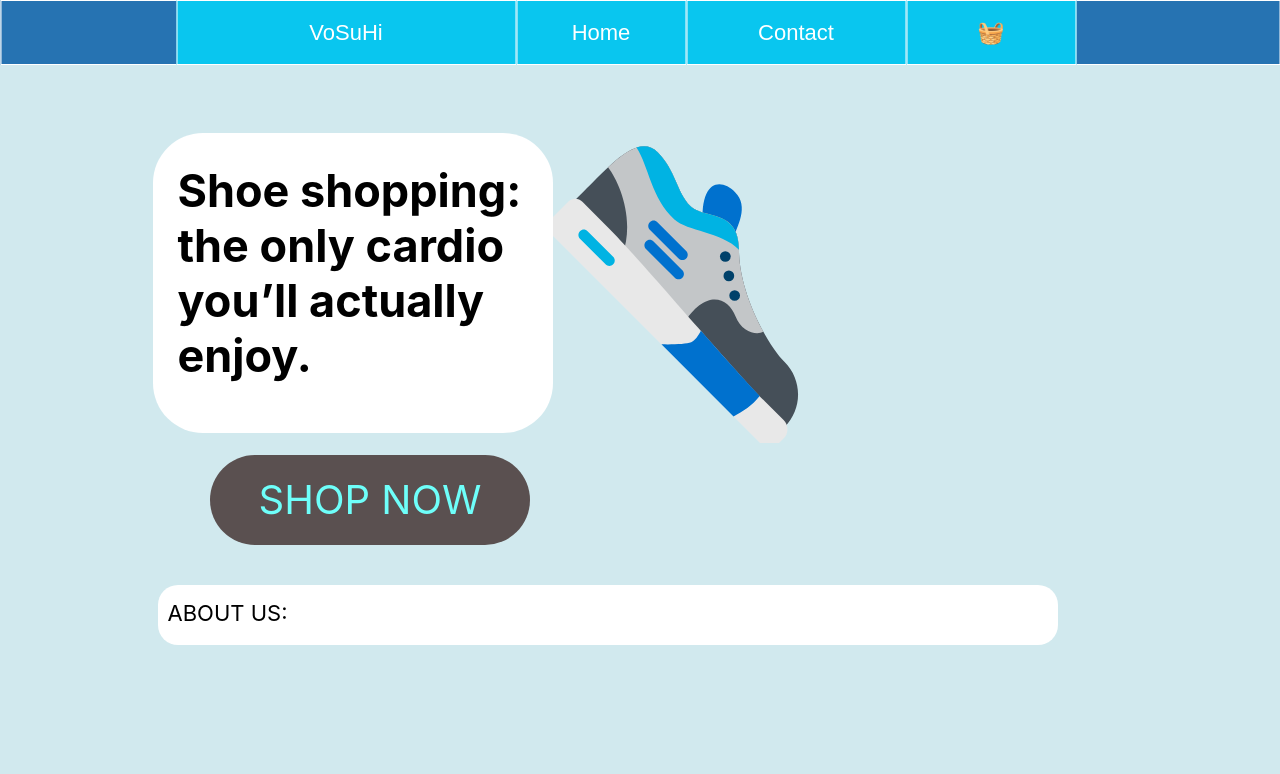
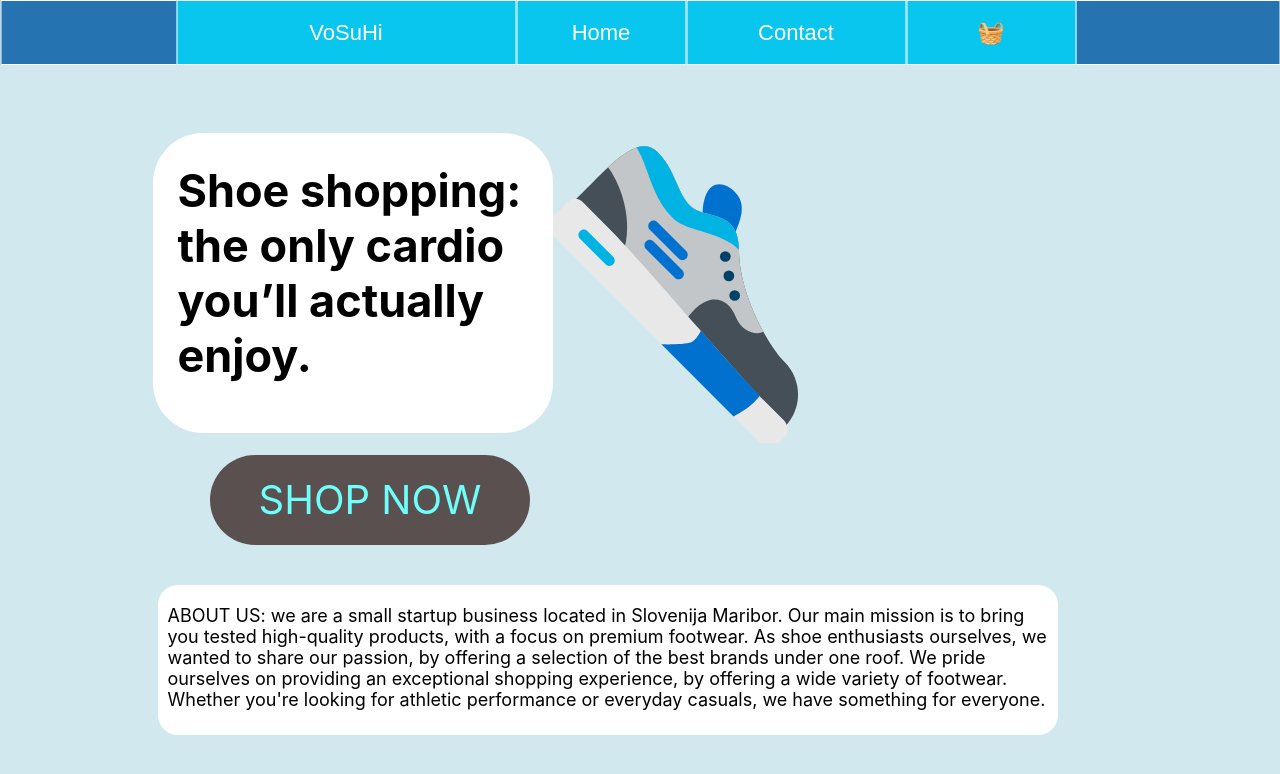
Before and after one commit to Voluharji/RPO-frontend, a React (Vite) app: page / in a window 1280 px wide. Shown: the top 774 px of the page. Built offline with nearby package versions, Linux system fonts and the light colour scheme.

Commit message:
dodal about us

```diff
--- a/src/Homepage/homepage.css
+++ b/src/Homepage/homepage.css
@@ -102,22 +102,23 @@
 
 .homepage-bot{
     width: 900px;
-    height: 60px;
+    height: 150px;
     background-color: white;
     border-radius: 20px;
 
     display: flex;
     justify-content: left;
-    align-items: center;
+
 
     grid-column: 3/12;
     grid-row: 10/11;
 }
 
 .about-us-text{
-    width: 140px;
+    width: 900px;
     height: 30px;
-    font-size: 22px;
+    font-size: 18px;
     font-family: Inter, sans-serif;
     padding-left: 10px;
+    padding-top: 20px;
 }
--- a/src/Homepage/homepage.jsx
+++ b/src/Homepage/homepage.jsx
@@ -5,16 +5,16 @@ function homepage() {
     return (
         <div className='homepage-container'>
             <div className='homepage-top'>
-            <button className='nav-button' style={{width: '340px'}}>
+                <button className='nav-button' style={{ width: '340px' }}>
                     <span className='nav-button-text'>VoSuHi</span>
                 </button>
-            <button className='nav-button' style={{width: '170px'}}>
+                <button className='nav-button' style={{ width: '170px' }}>
                     <span className='nav-button-text'>Home</span>
                 </button>
-            <button className='nav-button' style={{width: '220px'}}>
+                <button className='nav-button' style={{ width: '220px' }}>
                     <span className='nav-button-text'>Contact</span>
                 </button>
-            <button className='nav-button' style={{width: '170px'}}>
+                <button className='nav-button' style={{ width: '170px' }}>
                     <span className='nav-button-text'>🧺</span>
                 </button>
             </div>
@@ -22,17 +22,22 @@ function homepage() {
             <div className='homepage-mid'>
                 <div className='moto'>
                     <h1 className='moto-text'>
-                    <b>Shoe shopping: <br/> the only cardio <br/> you’ll actually <br/> enjoy.</b>
+                        <b>Shoe shopping: <br /> the only cardio <br /> you’ll actually <br /> enjoy.</b>
                     </h1>
                 </div>
-            <img className="moto-svg" src={img1} alt="SVG Icon" width="320" height="320"/>
+                <img className="moto-svg" src={img1} alt="SVG Icon" width="320" height="320" />
             </div>
 
 
             <button className='shop-now-button'><p className='shop-now-button-text'>SHOP NOW</p></button>
 
             <div className='homepage-bot'>
-            <p className='about-us-text'>ABOUT US:</p>
+                <p className='about-us-text'>ABOUT US: we are a small startup business located in Slovenija Maribor.
+                     Our main mission is to bring you tested high-quality products, with a focus on premium footwear.
+                     As shoe enthusiasts ourselves, we wanted to share our passion, by offering a selection of the best brands under one roof.
+                     We pride ourselves on providing an exceptional shopping experience, by offering a wide variety of footwear.
+                     Whether you're looking for athletic performance or everyday casuals, we have something for everyone.
+                     </p>
             </div>
 
         </div>
```
Lines whose indentation alone changed are shown as unchanged.
